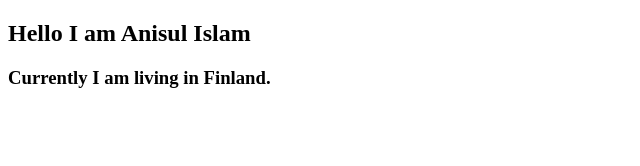
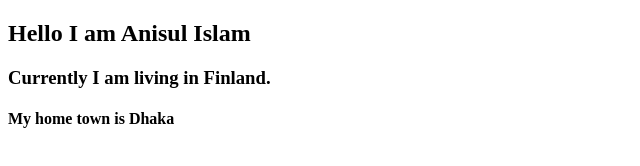
Before and after one commit to mahmud035/life-story, a plain HTML site: page index.html in a window 1280 px wide. Shown: the whole page, without its empty margins (0-640 px from the left). Drawn offline with Linux system fonts and the light colour scheme.

Commit message:
third commit

```diff
--- a/index.html
+++ b/index.html
@@ -10,5 +10,6 @@
     <h2>Hello I am Anisul Islam</h2>
 
     <h3>Currently I am living in Finland.</h3>
+    <h4> My home town is Dhaka </h4>
   </body>
 </html>
```
